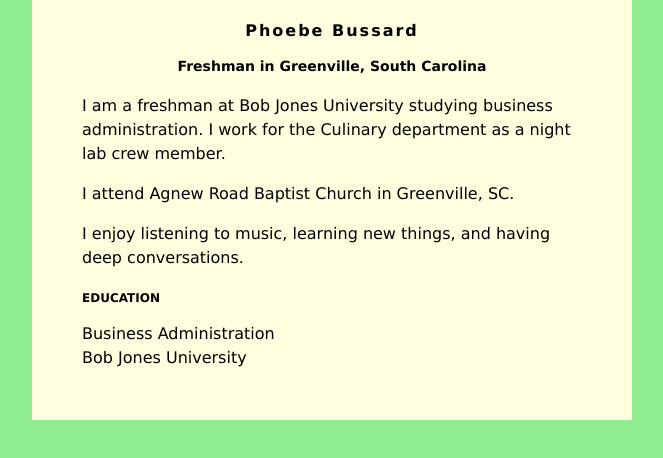
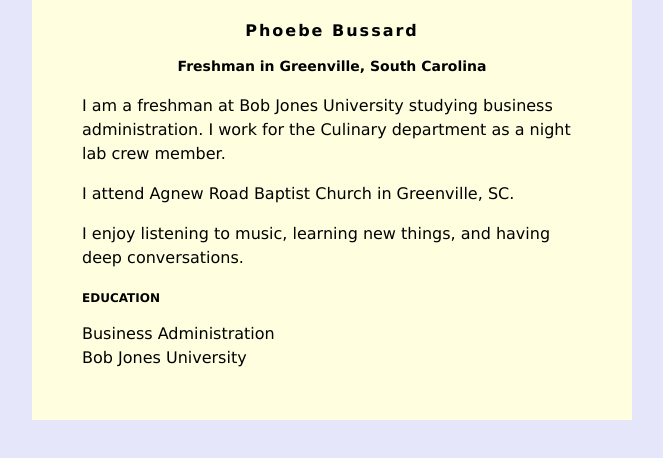
Before and after one commit to pbuss640/pbuss640.github.io, a plain HTML site: page index.html in a window 1280 px wide. Shown: the whole page, without its empty margins (308-971 px from the left). Drawn offline with Linux system fonts and the light colour scheme.

Commit message:
Update index.html

```diff
--- a/index.html
+++ b/index.html
@@ -2,7 +2,7 @@
 <head>
 <style>
 body {
-    background: lightgreen;
+    background: lavender;
     font-family: Verdana;
 }
 #content {
```
